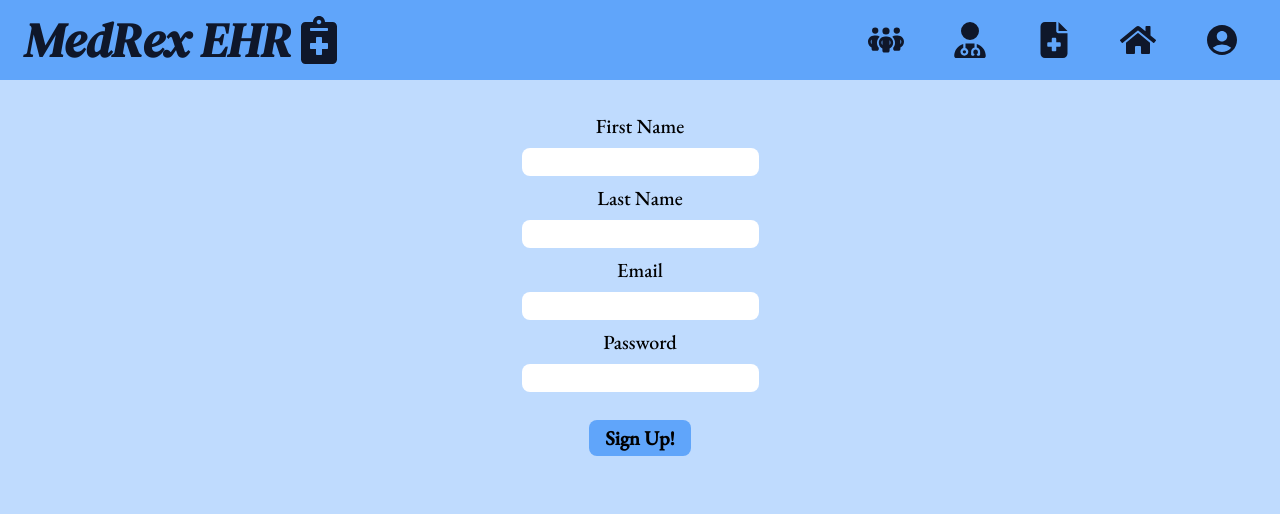
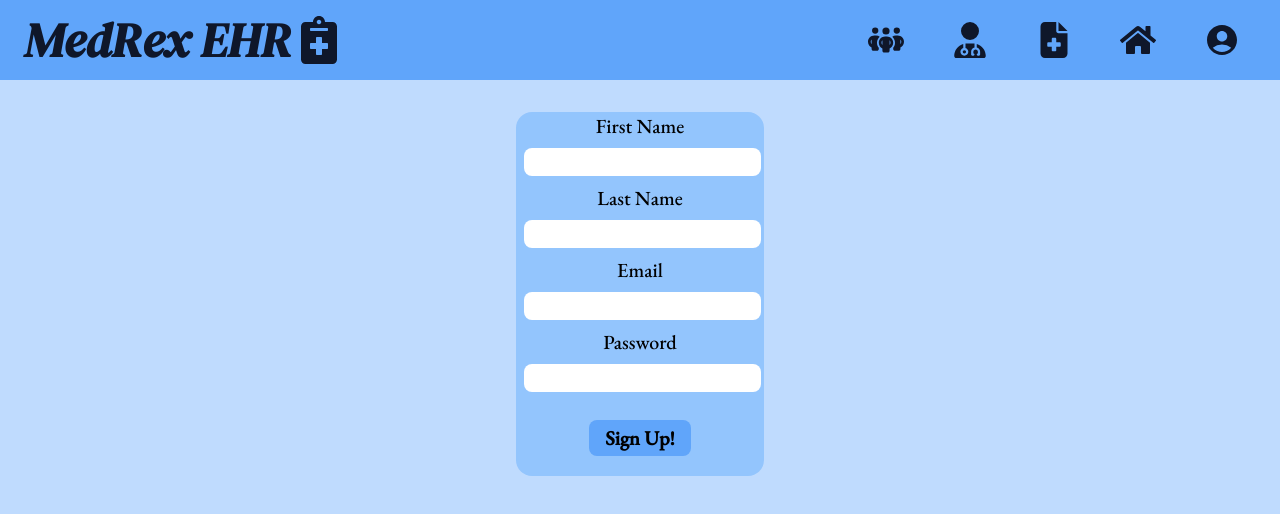
Before and after one commit to msalerno93/medicalrecords, a React (Create React App) app: page /signup in a window 1280 px wide. Shown: the top 514 px of the page. Built offline with nearby package versions, Linux system fonts and the light colour scheme; a web font is replaced by a local one.

Commit message:
finalizing signup design

```diff
--- a/src/pages/login/SignUp.jsx
+++ b/src/pages/login/SignUp.jsx
@@ -11,7 +11,7 @@ const signUpForm = [
 const SignUp = () => {
   return (
     <div className="pt-28 px-5">
-          <form action="" className="text-center">
+          <form action="" className="text-center mx-[40%] bg-blue-300 rounded-2xl">
           <div className="grid grid-cols-1">
             {signUpForm.map(({id, label, input}) => {
               return (
```
